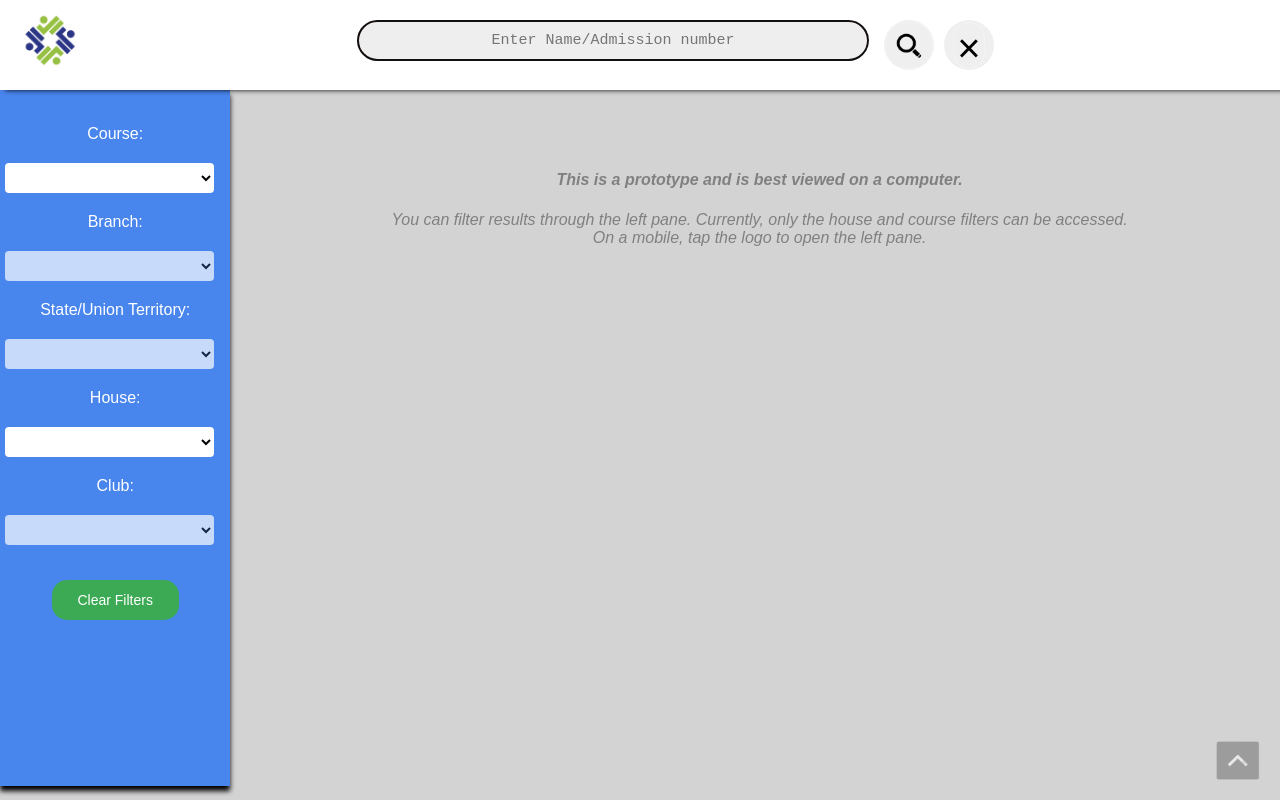
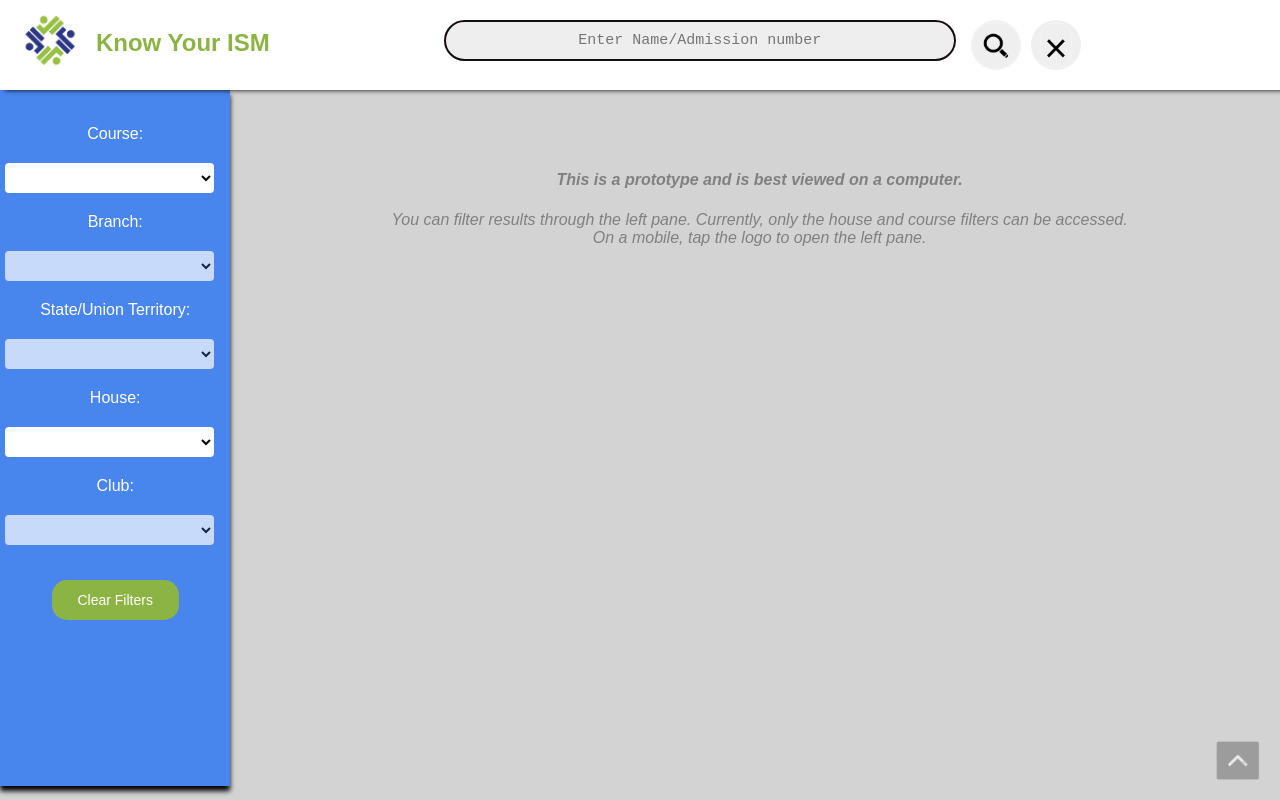
Before and after one commit to Know-Your-ISM/kyi-api, a website: page views/index.html in a window 1280 px wide. Drawn offline with Linux system fonts and the light colour scheme.

Commit message:
logo text added

```diff
--- a/views/css/kyi_2_styles.css
+++ b/views/css/kyi_2_styles.css
@@ -124,6 +124,22 @@ body {
 	padding-right: 10px;
 }
 
+.logo-text {
+	/*color: rgba(0, 200, 0, 1);*/
+	color: #8cb445;
+	display: flex;
+	height: 85px;
+	flex-direction: column;
+	flex-flow: column;
+	justify-content: center;
+	vertical-align: middle;
+	align-items: center;
+	align-content: center;
+}
+
+/*#logo-h2 {
+}*/
+
 .sidebar .filter_label {
 	display: none;
 	text-transform: uppercase;
@@ -188,7 +204,7 @@ input[type="button"] {
 	border: none;
 	width: 55%;
 	cursor: pointer;
-	background-color: #3caa54;
+	background-color: #8cb445;
 	margin: 10px 10px;
 	font-size: 14px;
 	font-family: sans-serif;
@@ -444,4 +460,8 @@ picture img {
 		border-radius: 0;
 		height: 200px;
 	}
+
+	.logo-text {
+		display: none;
+	}
 }
--- a/views/index.html
+++ b/views/index.html
@@ -32,9 +32,9 @@
 		<!-- Search header. -->
 		<div class="header">
 			<img id="logo" src="/views/kyi_logo_2.png" alt="logo">
+			<div class="logo-text"><p><h2 id="logo-h2">Know Your ISM</h2></p></div>
 			<form id="search_bar_and_images" class="search-form">
 				<input class="search1" id="search-bar" type="text" placeholder="Enter Name/Admission number">
-
 				<button class="search-btn" id="search-submit-btn" type="submit">
 					<img class="search_images" src="/views/magnifying_glass.png" alt="submit">
 				</button>
```
